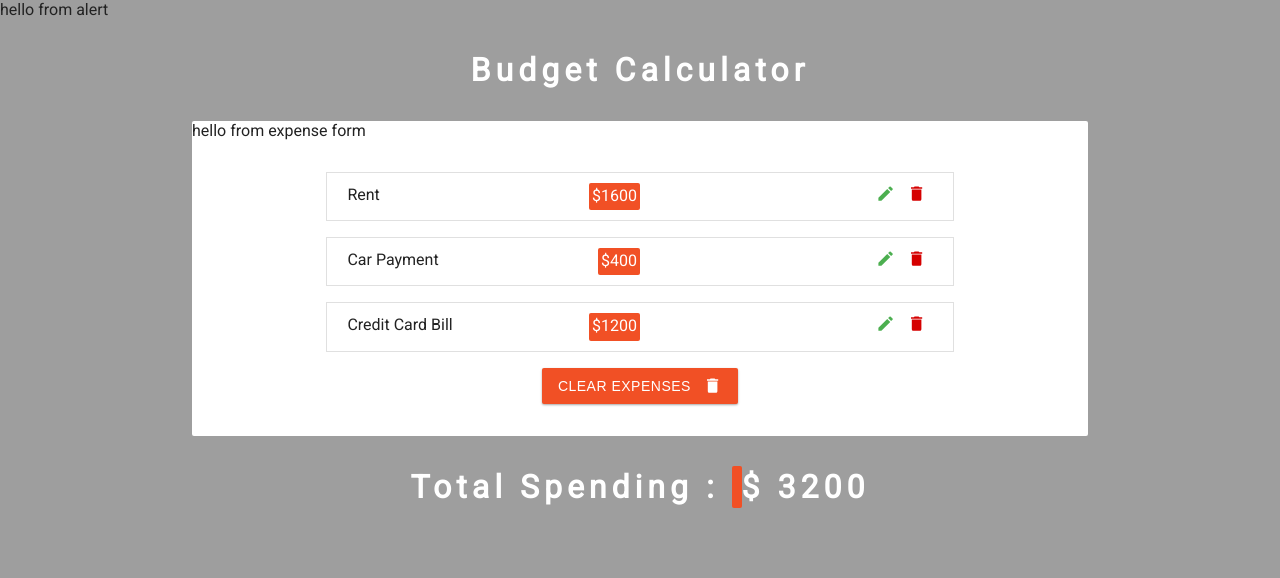
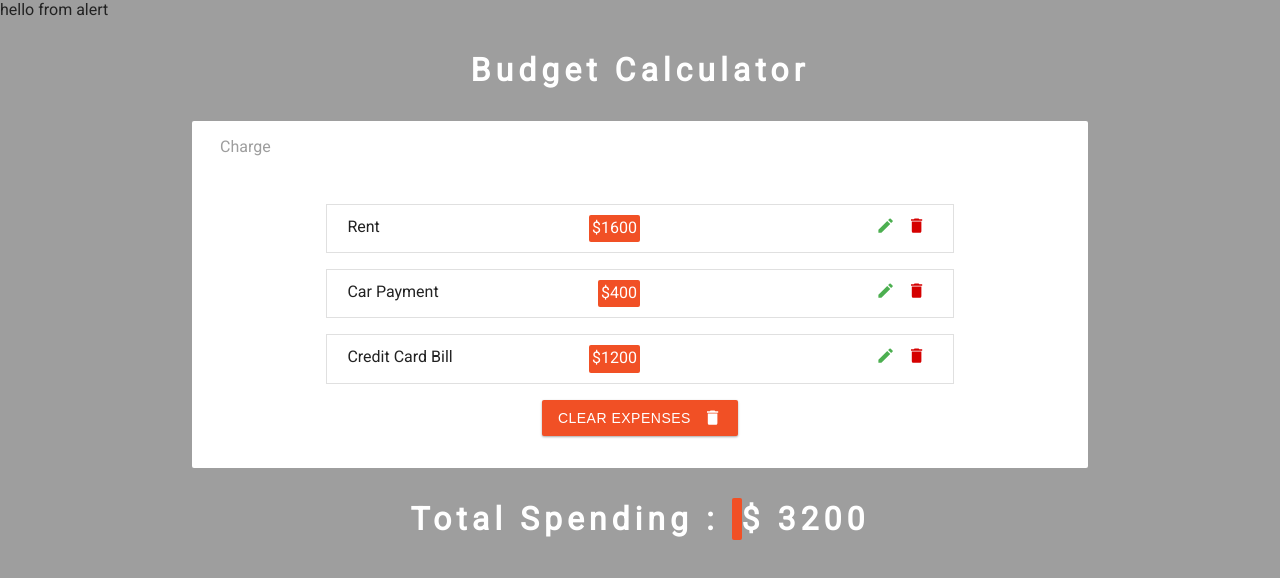
Before and after one commit to DavidWolff218/hooks_intro, a React (Create React App) app: page / in a window 1280 px wide. Shown: the top 578 px of the page. Built offline with nearby package versions, Linux system fonts and the light colour scheme.

Commit message:
starting form work

```diff
--- a/src/components/ExpenseForm.js
+++ b/src/components/ExpenseForm.js
@@ -1,9 +1,14 @@
 import React from 'react'
+import {MdSend} from 'react-icons/md'
 
 export const ExpenseForm = () => {
   return (
-    <div>
-      hello from expense form
-    </div>
+    <form>
+      <div className="form-center">
+<div className="form-group">
+<label htmlFor="expense">charge</label>
+</div>
+      </div>
+    </form>
   )
 }
```
